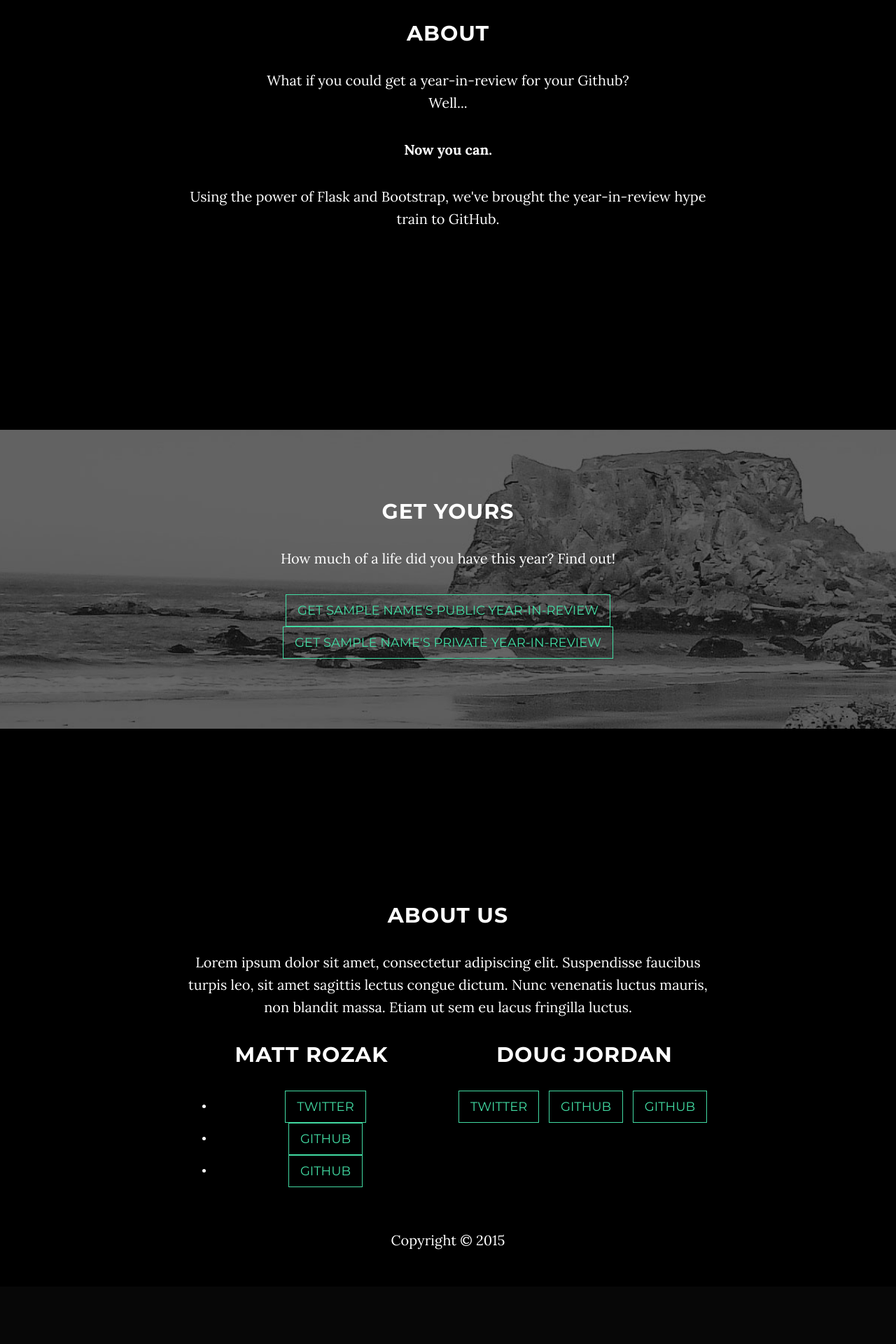
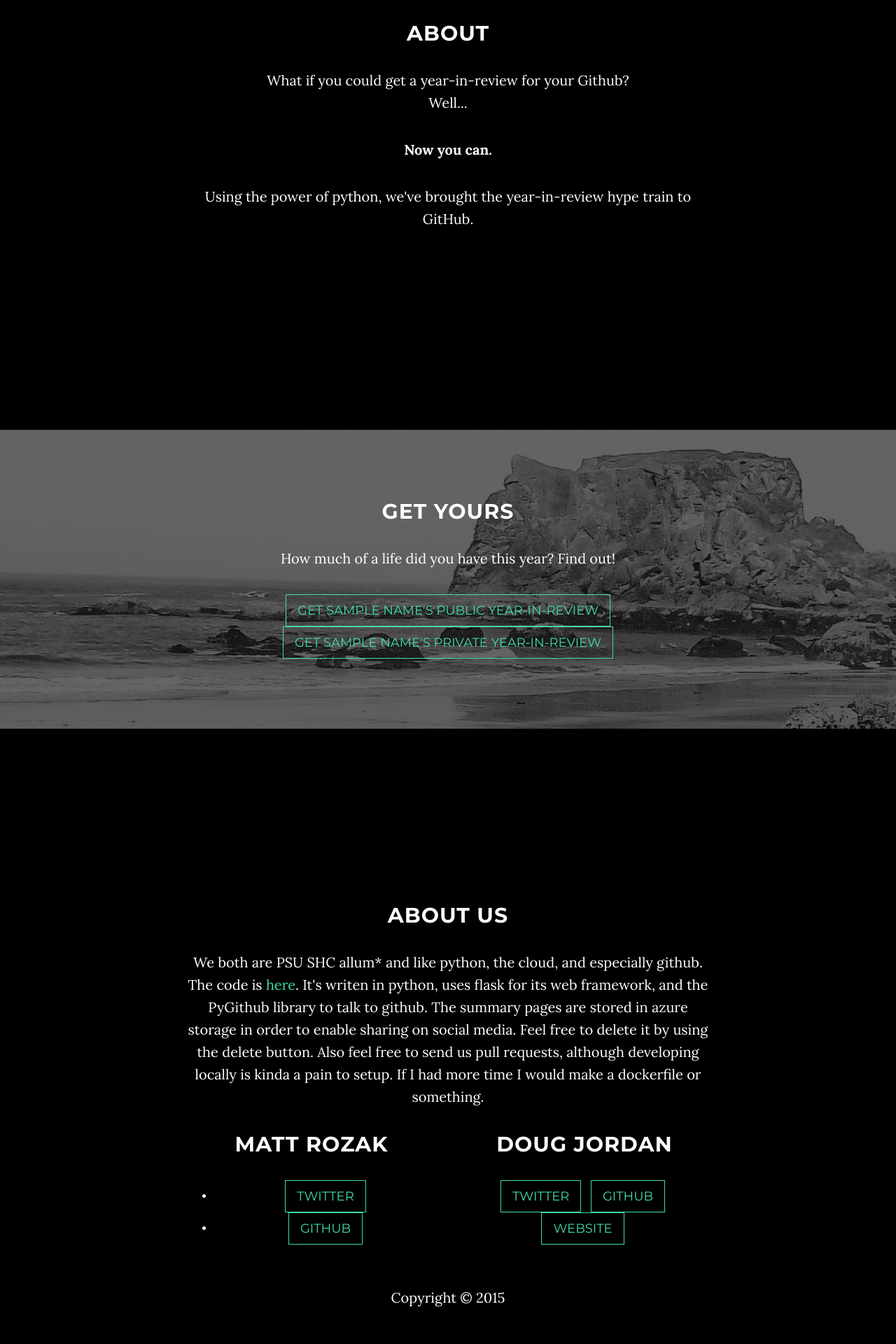
Before and after one commit to dwj300/year_in_review, a Flask app: template templates/index.html in a window 1280 px wide. Shown: the part 1023-2943 px from the top of the page at 70% size. Before the commit the page ends 2808 px from the top, so only its background shows below. Run offline with Flask 2, Linux system fonts and the light colour scheme; the template is opened without the code that fills it: most values are stand-ins (such as "Sample title", 1, 10 or a date in 2020); some libraries are stand-ins or nearby versions.

Commit message:
updating index.html

```diff
--- a/templates/index.html
+++ b/templates/index.html
@@ -120,7 +120,7 @@
                 <h2>About</h2>
                 <p>What if you could get a year-in-review for your Github?<br>Well...</p>
                 <p><strong>Now you can.</strong></p>
-                <p>Using the power of Flask and Bootstrap, we've brought the year-in-review hype train to GitHub. </p>
+                <p>Using the power of python, we've brought the year-in-review hype train to GitHub. </p>
             </div>
         </div>
     </section>
@@ -144,19 +144,16 @@
         <div class="row">
             <div class="col-lg-8 col-lg-offset-2">
                 <h2>About Us</h2>
-                <p>Lorem ipsum dolor sit amet, consectetur adipiscing elit. Suspendisse faucibus turpis leo, sit amet sagittis lectus congue dictum. Nunc venenatis luctus mauris, non blandit massa. Etiam ut sem eu lacus fringilla luctus.</p>
+                <p>We both are PSU SHC allum* and like python, the cloud, and especially github. The code is <a href="https://github.com/year_in_review">here</a>. It's writen in python, uses flask for its web framework, and the PyGithub library to talk to github. The summary pages are stored in azure storage in order to enable sharing on social media. Feel free to delete it by using the delete button. Also feel free to send us pull requests, although developing locally is kinda a pain to setup. If I had more time I would make a dockerfile or something.</p>
             </div>
             <div class="col-lg-4 col-lg-offset-2">
                 <h2>Matt Rozak</h2>
                 <ul class="banner-social-buttons">
                     <li>
-                        <a href="https://twitter.com/SBootstrap" class="btn btn-default btn-lg"><i class="fa fa-twitter fa-fw"></i> <span class="network-name">Twitter</span></a>
+                        <a href="https://twitter.com/brozaka" class="btn btn-default btn-lg"><i class="fa fa-twitter fa-fw"></i> <span class="network-name">Twitter</span></a>
                     </li>
                     <li>
-                        <a href="https://github.com/IronSummitMedia/startbootstrap" class="btn btn-default btn-lg"><i class="fa fa-github fa-fw"></i> <span class="network-name">Github</span></a>
-                    </li>
-                    <li>
-                        <a href="https://github.com/IronSummitMedia/startbootstrap" class="btn btn-default btn-lg"><i class="fa fa-github fa-fw"></i> <span class="network-name">Github</span></a>
+                        <a href="https://github.com/mattrozak" class="btn btn-default btn-lg"><i class="fa fa-github fa-fw"></i> <span class="network-name">Github</span></a>
                     </li>
                 </ul>
             </div>
@@ -164,14 +161,15 @@
                 <h2>Doug Jordan</h2>
                 <ul class="list-inline banner-social-buttons">
                     <li>
-                        <a href="https://twitter.com/SBootstrap" class="btn btn-default btn-lg"><i class="fa fa-twitter fa-fw"></i> <span class="network-name">Twitter</span></a>
+                        <a href="https://twitter.com/dwj300" class="btn btn-default btn-lg"><i class="fa fa-twitter fa-fw"></i> <span class="network-name">Twitter</span></a>
                     </li>
                     <li>
-                        <a href="https://github.com/IronSummitMedia/startbootstrap" class="btn btn-default btn-lg"><i class="fa fa-github fa-fw"></i> <span class="network-name">Github</span></a>
+                        <a href="https://github.com/dwj300" class="btn btn-default btn-lg"><i class="fa fa-github fa-fw"></i> <span class="network-name">Github</span></a>
                     </li>
                     <li>
-                        <a href="https://github.com/IronSummitMedia/startbootstrap" class="btn btn-default btn-lg"><i class="fa fa-github fa-fw"></i> <span class="network-name">Github</span></a>
+                        <a href="https://dougjordan.com" class="btn btn-default btn-lg"><i class="fa fa-github fa-fw"></i> <span class="network-name">Website</span></a>
                     </li>
+
                 </ul>
             </div>
         </div>
```
